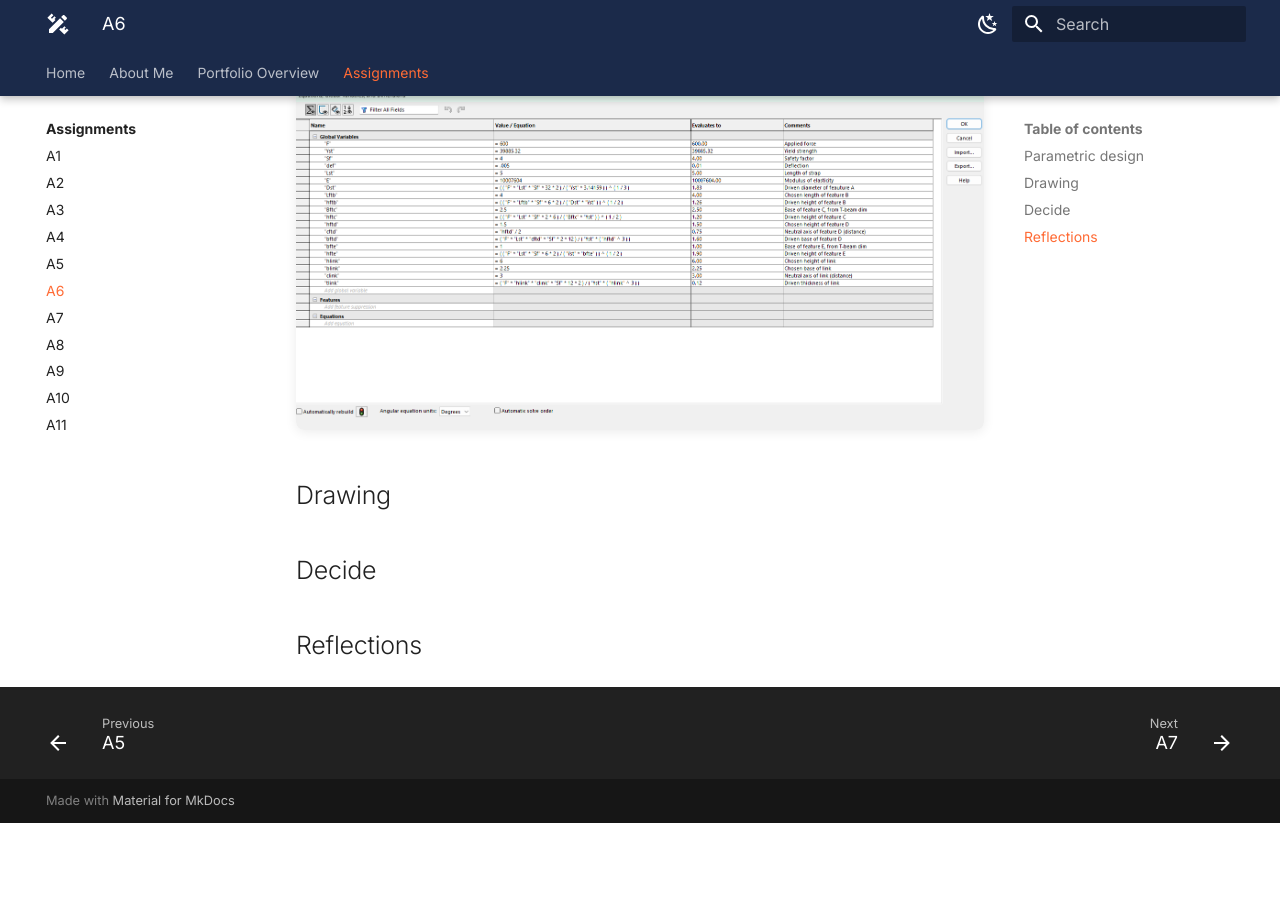
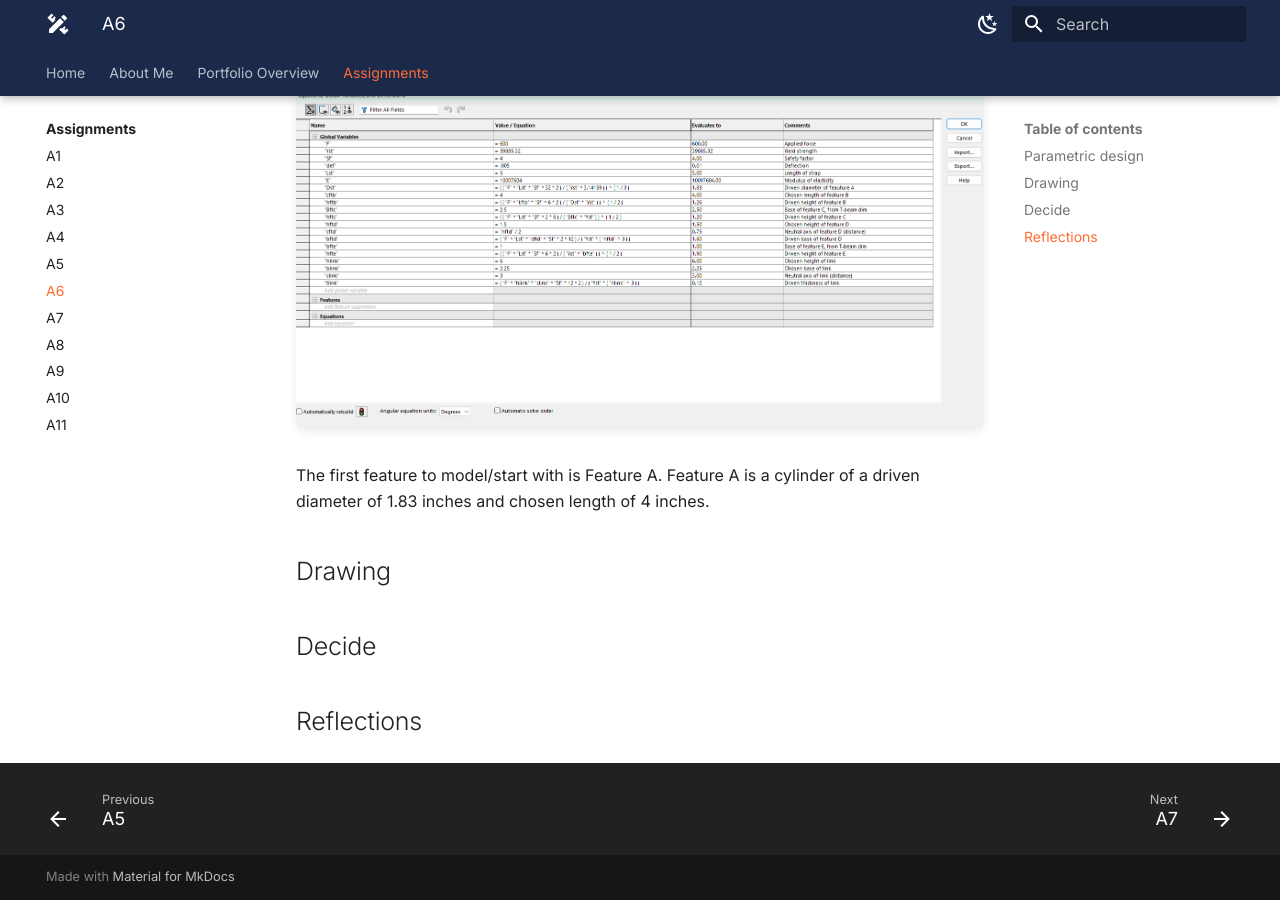
Before and after one commit to ajchiocca/megr2157-portfolio, an MkDocs documentation site: the page built from docs/assignments/A06/index.md, in a window 1280 px wide and 900 px high, scrolled down 674 px. Built offline with MkDocs 1.6.1 and Material for MkDocs 9.7.7, drawn with Linux system fonts in a browser that asks for light colours; before the commit the page ends 1497 px from its top, so only the background shows below that.

```diff
--- a/docs/assignments/A06/index.md
+++ b/docs/assignments/A06/index.md
@@ -11,6 +11,9 @@ All the driven dimensions from A5 were already found, and the next step is to pa
 <br>
 <br>
 ![Eq](Eq.png)
+<br>
+<br>
+The first feature to model/start with is Feature A. Feature A is a cylinder of a driven diameter of 1.83 inches and chosen length of 4 inches.
 
 ## Drawing
 
```
